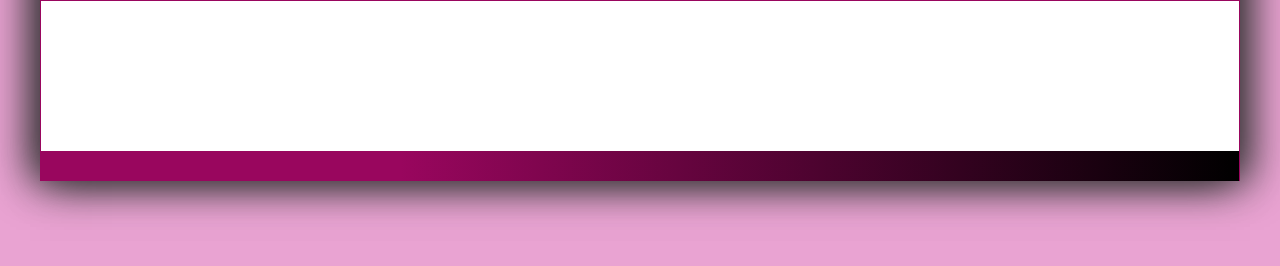
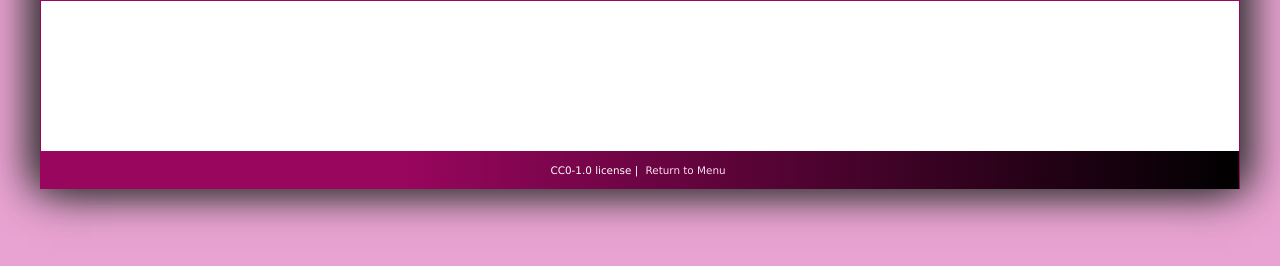
Before and after one commit to Officer-Erik-1K-88/arlot, a plain HTML site: page Documentation/index.html in a window 1280 px wide. Shown: the part 72-338 px from the top of the page. Drawn offline with Linux system fonts and the light colour scheme.

Commit message:
Added return to menu to documentation menu.

```diff
--- a/Documentation/index.html
+++ b/Documentation/index.html
@@ -151,6 +151,8 @@
     <iframe id="content" name="content" title="Arlot Documentation: Directory"></iframe>
     <footer>
         <!-- Copyright information -->
+        CC0-1.0 license |
+        <a href="../index.html">Return to Menu</a>
     </footer>
     <script type="text/javascript">
         const title = document.getElementsByTagName("title")[0];
--- a/Documentation/resources/base_reset.css
+++ b/Documentation/resources/base_reset.css
@@ -10,7 +10,7 @@ footer, header, main, nav, section {
 address, article, aside, blockquote, body, cite,
 div, dl, dt, dd, em, figcaption, figure, footer,
 h1, h2, h3, h4, h5, h6, header, html, img,
-li, main, nav, nav a, ol, p, span, section, ul,
+li, main, nav, a, ol, p, span, section, ul,
 table, tr, td, th, col, colgroup {
    margin: 0;
    padding: 0;
@@ -22,7 +22,7 @@ table, tr, td, th, col, colgroup {
    box-sizing: border-box;
 }
 
-header h1, nav, nav a, ol, ul {
+header h1, nav, a, ol, ul {
     padding: 4px;
 }
 
@@ -42,6 +42,6 @@ nav ul {
    list-style-image: none;
 }
 
-nav a {
+a {
    text-decoration: none;
 }
--- a/Documentation/resources/index_style.css
+++ b/Documentation/resources/index_style.css
@@ -116,9 +116,19 @@ footer {
    background: linear-gradient(to right, rgb(153, 6, 94) 30%, black);
    font-size: 0.65em;
    font-style: normal;
-   height: 30px;
+   min-height: 30px;
    line-height: 30px;
    text-align: center;
+}
+
+footer a {
+   color: rgb(255, 220, 241);
+   display: inline-block;
+}
+
+footer a:hover {
+   color: rgb(153, 6, 94);
+   background-color: rgb(255, 220, 241);
 }
 
 /* ===============================
```
